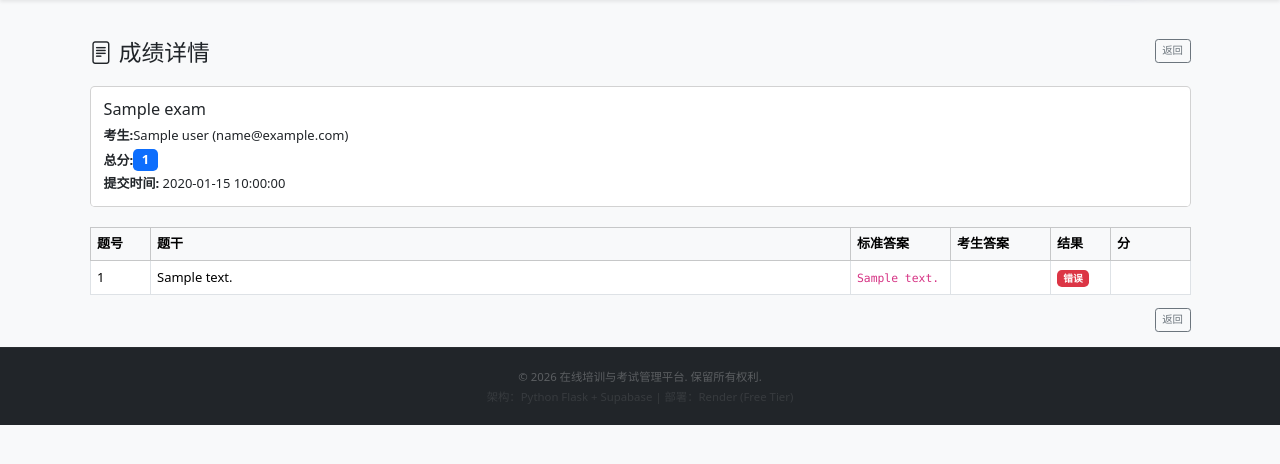
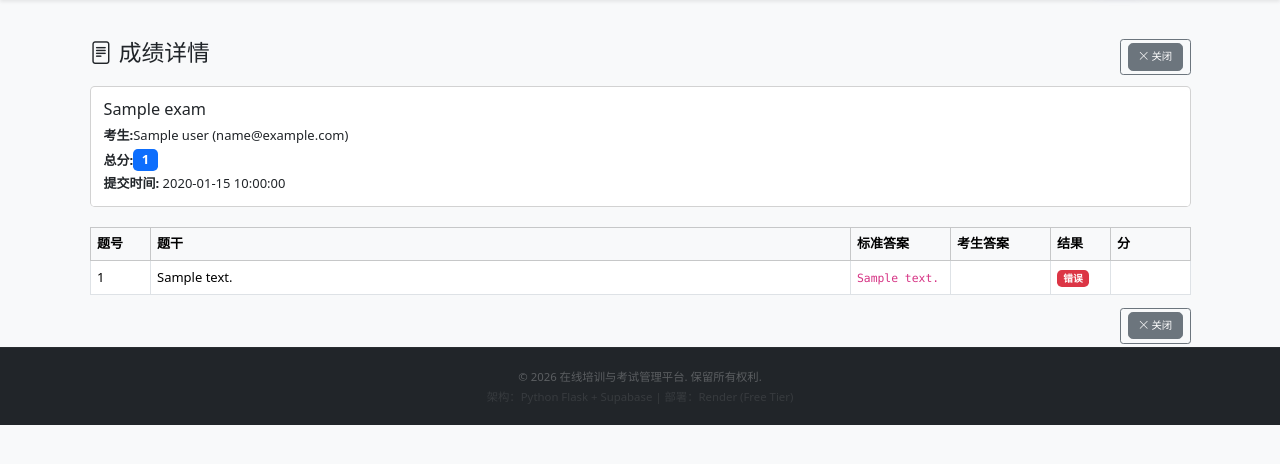
Before and after one commit to ljx332741-bot/exam-training-system, a Flask app: template templates/exam/result_detail.html in a window 1280 px wide. Shown: the part 54-518 px from the top of the page. Run offline with Flask 3, Linux system fonts and the light colour scheme; the template is opened without the code that fills it: most values are stand-ins (such as "Sample title", 1, 10 or a date in 2020); some libraries are stand-ins or nearby versions.

Commit message:
学员端详情使用新标签页打开

```diff
--- a/templates/exam/dashboard.html
+++ b/templates/exam/dashboard.html
@@ -153,7 +153,7 @@
                         <span class="local-time" data-utc="{{ r.created_at }}">{{ r.created_at if r.created_at else '-' }}</span>
                         </td>
                         <td>
-                        <a href="{{ url_for('exam_result_detail', result_id=r.id) }}" class="btn btn-sm btn-outline-info"><span data-i18n="details">详情</span></a>
+                        <a href="{{ url_for('exam_result_detail', result_id=r.id) }}" target="_blank" class="btn btn-sm btn-outline-info"><span data-i18n="details">详情</span></a>
                         <a href="{{ url_for('exam_export_pdf', result_id=r.id) }}" class="btn btn-sm btn-outline-secondary"><i class="bi bi-file-earmark-pdf me-1"></i>PDF</a></td>
                     </tr>
                 {% else %}
--- a/templates/exam/result_detail.html
+++ b/templates/exam/result_detail.html
@@ -5,7 +5,11 @@
 <div class="container py-4">
     <h3 class="mb-4">
         <i class="bi bi-file-text me-2"></i><span data-i18n="grade_detail">成绩详情</span>
-        <a href="{{ url_for('dashboard') }}" class="btn btn-sm btn-outline-secondary float-end"><span data-i18n="back">← 返回</span></a>
+        <a class="btn btn-sm btn-outline-secondary float-end">
+            <button class="btn btn-secondary" onclick="window.close()">
+                <i class="bi bi-x-lg"></i> <span data-i18n="close">关闭</span>
+            </button>
+        </a>
     </h3>
 
     <div class="card mb-4">
@@ -55,6 +59,10 @@
             </tbody>
         </table>
     </div>
-    <a href="{{ url_for('dashboard') }}" class="btn btn-sm btn-outline-secondary float-end"><span data-i18n="back">← 返回</span></a>
+        <a class="btn btn-sm btn-outline-secondary float-end">
+            <button class="btn btn-secondary" onclick="window.close()">
+                <i class="bi bi-x-lg"></i> <span data-i18n="close">关闭</span>
+            </button>
+        </a>
 </div>
 {% endblock %}
```
